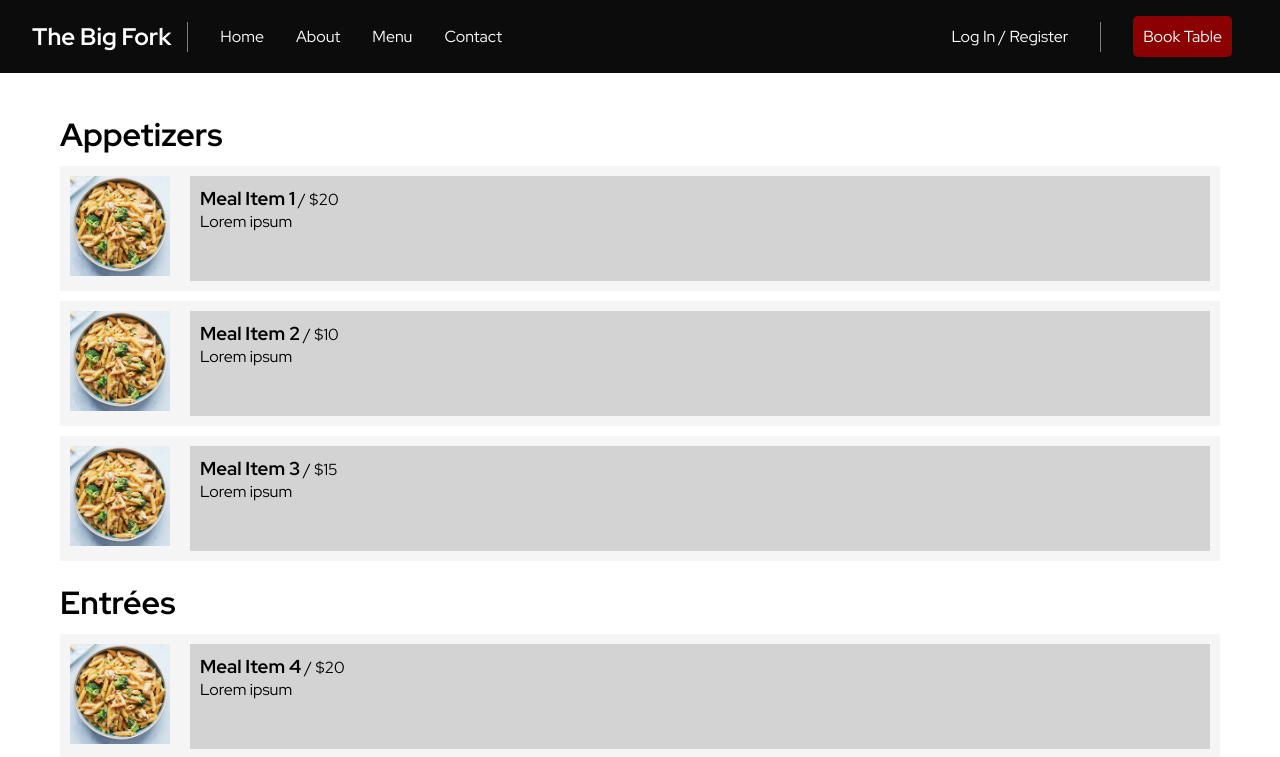
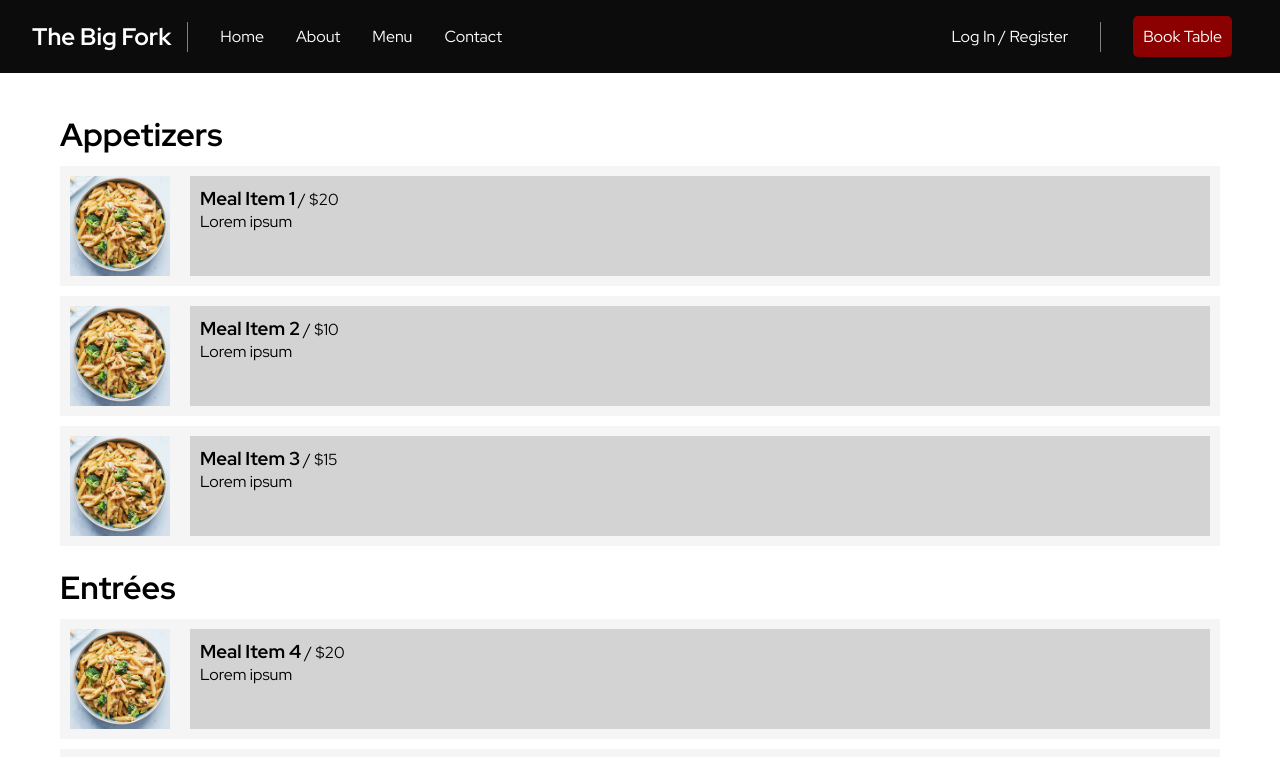
Before and after one commit to SEG3125-A/Group-13, a React (Create React App) app in the folder SEG-3125-Module7-React/: page /menu in a window 1280 px wide. Shown: the top 757 px of the page. Built offline with nearby package versions, Linux system fonts and the light colour scheme.

Commit message:
Small CSS tweak for menu

```diff
--- a/SEG-3125-Module7-React/src/index.css
+++ b/SEG-3125-Module7-React/src/index.css
@@ -37,12 +37,9 @@ a {
   margin: 10px;
 }
 
-.menu-item-pic {
-  text-align: center;
-}
-
 .menu-item-pic img {
   max-height: 100px;
+  vertical-align: middle;
 }
 
 .menu-item-desc {
```
